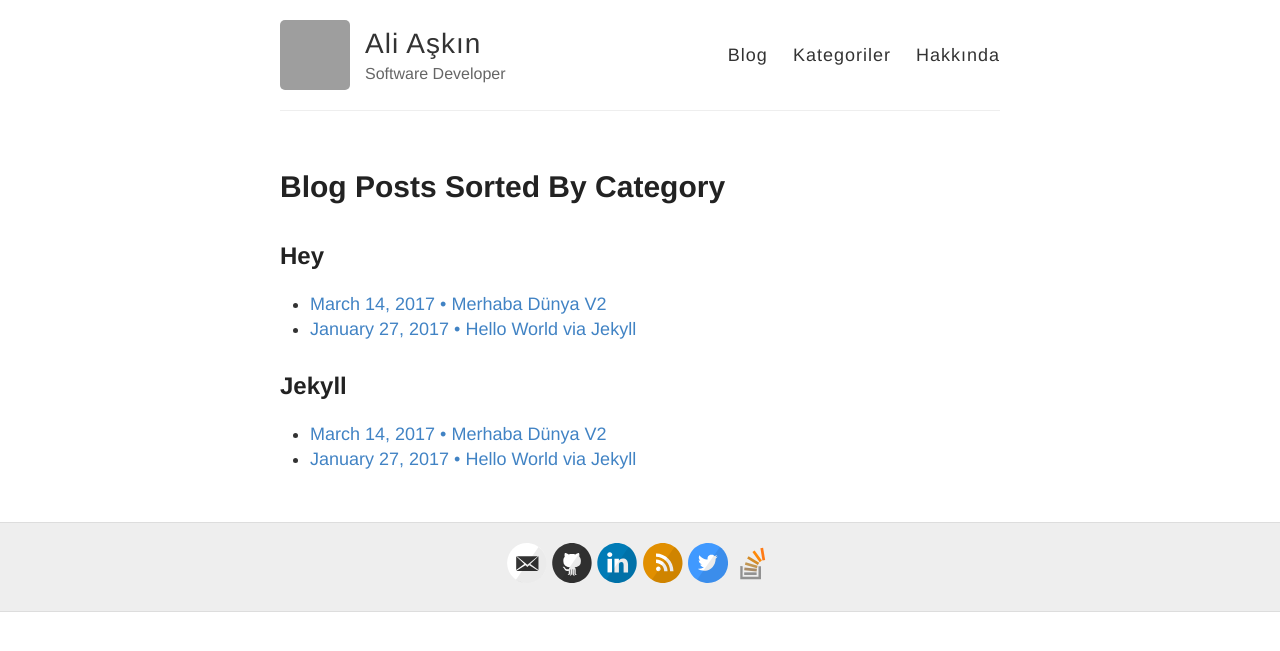
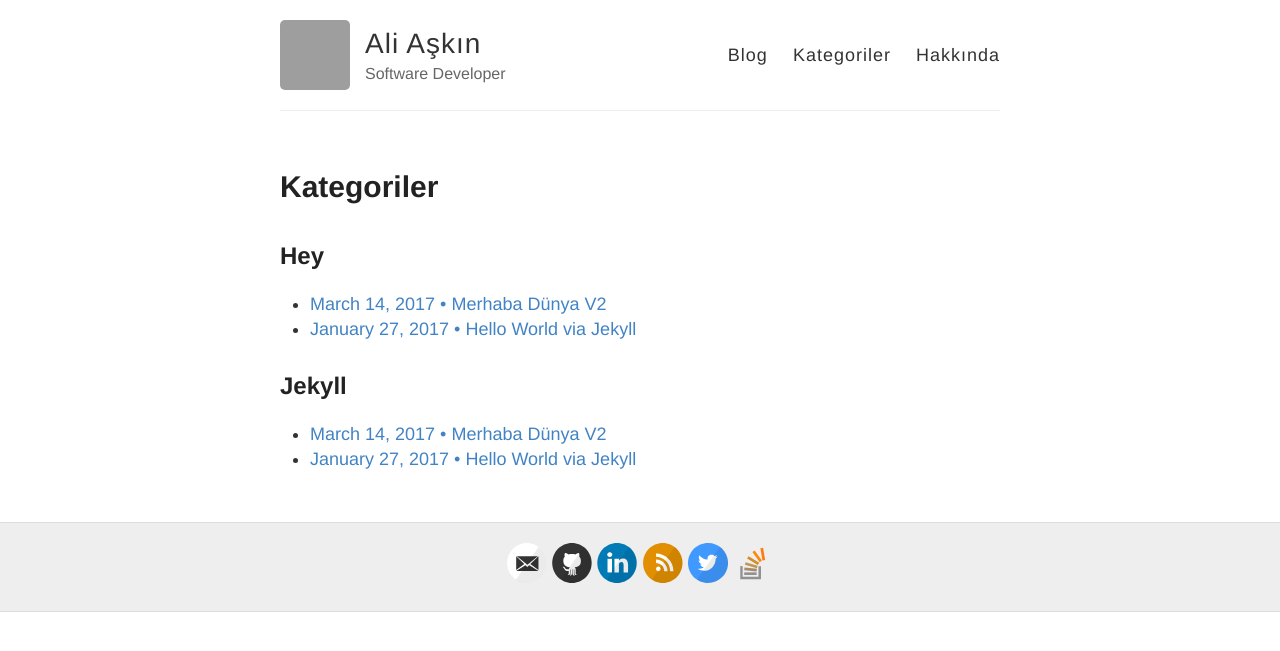
Before and after one commit to darkrpd/darkrpd.github.io, a Jekyll site: the page built from categories.md, in a window 1280 px wide. Shown: the top 651 px of the page. Built offline with Jekyll 4.4.1, drawn with Linux system fonts in a browser that asks for light colours; grey boxes are pictures that could not be loaded.

Commit message:
Update list-categories.html

```diff
--- a/_includes/list-categories.html
+++ b/_includes/list-categories.html
@@ -1,6 +1,6 @@
 
 
-<h1 class='tag'>Blog Posts Sorted By Category</h1>
+<h1 class='tag'>Kategoriler</h1>
 {% assign sorted_categories = site.categories | sort {|left, right| left[0] <=> right[0]} %}
 {% for tag in sorted_categories %}
   <h2 class='tag' id="{{ tag[0] }}">{{ tag[0] | capitalize }}</h2>
```
